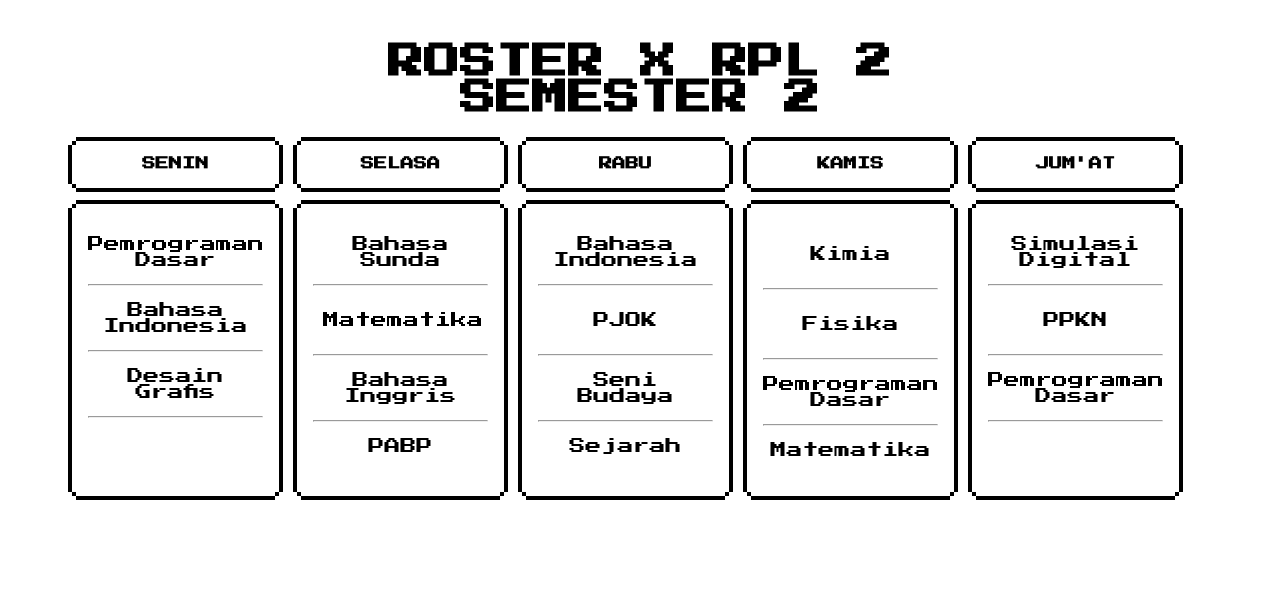
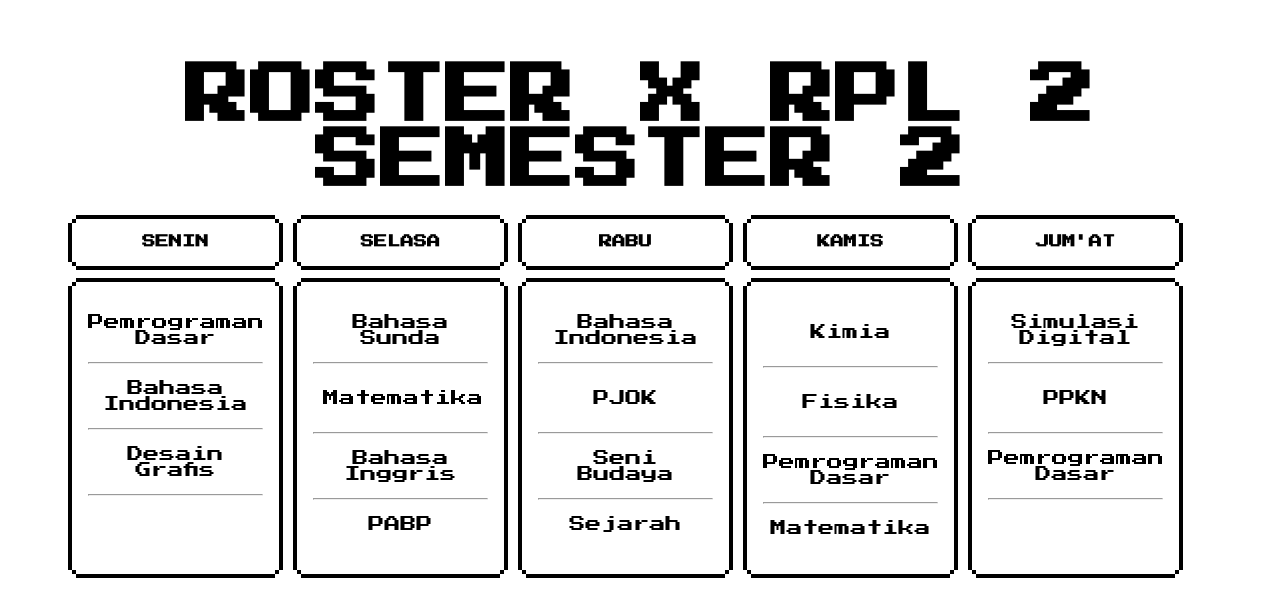
Before and after one commit to dumpxndi/dumpxndi.github.io, a plain HTML site: page index.html in a window 1280 px wide. Drawn offline with Linux system fonts and the light colour scheme.

Commit message:
Update style.css

```diff
--- a/style.css
+++ b/style.css
@@ -45,7 +45,7 @@ body {
   text-align: center;
   font-family: "Press Start 2P", cursive;
   margin-bottom: -1px;
-  font-size: 36px;
+  font-size: 65px;
 }
 .hariq h5 {
   --b: 4px;
```
